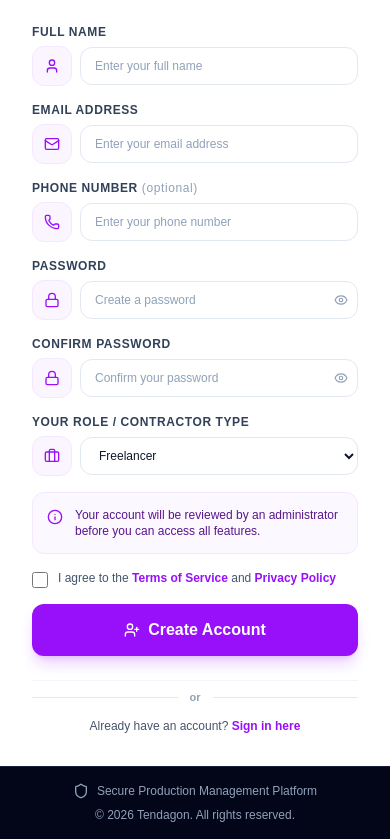
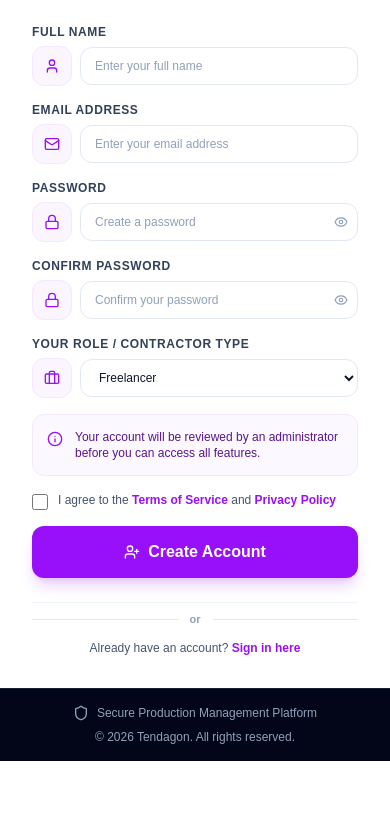
Before and after one commit to adhilX/Film-Production-Management, a Next.js app in the folder frontend/: page /signup in a window 390 px wide. Shown: the part 788-1627 px from the top of the page. After the commit the page ends 1549 px from the top, so only its background shows below. Built offline with nearby package versions, Linux system fonts and the light colour scheme; no server answers.

Commit message:
refactor: remove phone number field from signup form and validation schema

```diff
--- a/frontend/app/signup/page.tsx
+++ b/frontend/app/signup/page.tsx
@@ -16,7 +16,6 @@ import {
   Shield,
   Users,
   User,
-  Phone,
   Briefcase,
   Info,
   UserPlus,
@@ -39,7 +38,6 @@ export default function SignupPage() {
   const [formData, setFormData] = useState({
     name: '',
     email: '',
-    phone: '',
     password: '',
     confirmPassword: '',
     role: 'Freelancer',
@@ -225,24 +223,6 @@ export default function SignupPage() {
                 </div>
               </div>
 
-              {/* Row 2: Phone Number (Optional) */}
-              <div>
-                <label className="block text-xs font-bold text-slate-700 uppercase tracking-wider mb-1.5">
-                  Phone Number <span className="text-slate-400 font-normal lowercase">(optional)</span>
-                </label>
-                <div className="flex items-center gap-2">
-                  <div className="w-10 h-10 rounded-xl bg-purple-50 flex items-center justify-center shrink-0 border border-purple-100">
-                    <Phone className="w-4 h-4 text-purple-600" />
-                  </div>
-                  <input
-                    type="tel"
-                    value={formData.phone}
-                    onChange={(e) => handleInputChange('phone', e.target.value)}
-                    placeholder="Enter your phone number"
-                    className="w-full bg-white border border-slate-200 rounded-xl px-3.5 py-2.5 text-xs text-slate-900 placeholder-slate-400 focus:outline-none focus:border-purple-600 focus:ring-2 focus:ring-purple-600/20 transition duration-200"
-                  />
-                </div>
-              </div>
 
               {/* Row 3: Password & Confirm Password */}
               <div className="grid grid-cols-1 sm:grid-cols-2 gap-4">
--- a/frontend/lib/validation.ts
+++ b/frontend/lib/validation.ts
@@ -10,7 +10,6 @@ export const loginSchema = z.object({
 export const signupSchema = z.object({
   name: z.string().min(2, 'Full name must be at least 2 characters'),
   email: z.string().min(1, 'Email address is required').email('Please enter a valid email address'),
-  phone: z.string().optional(),
   password: z.string().min(6, 'Password must be at least 6 characters'),
   confirmPassword: z.string().min(6, 'Confirm password must be at least 6 characters'),
   role: z.string().min(1, 'Please select your role'),
```
